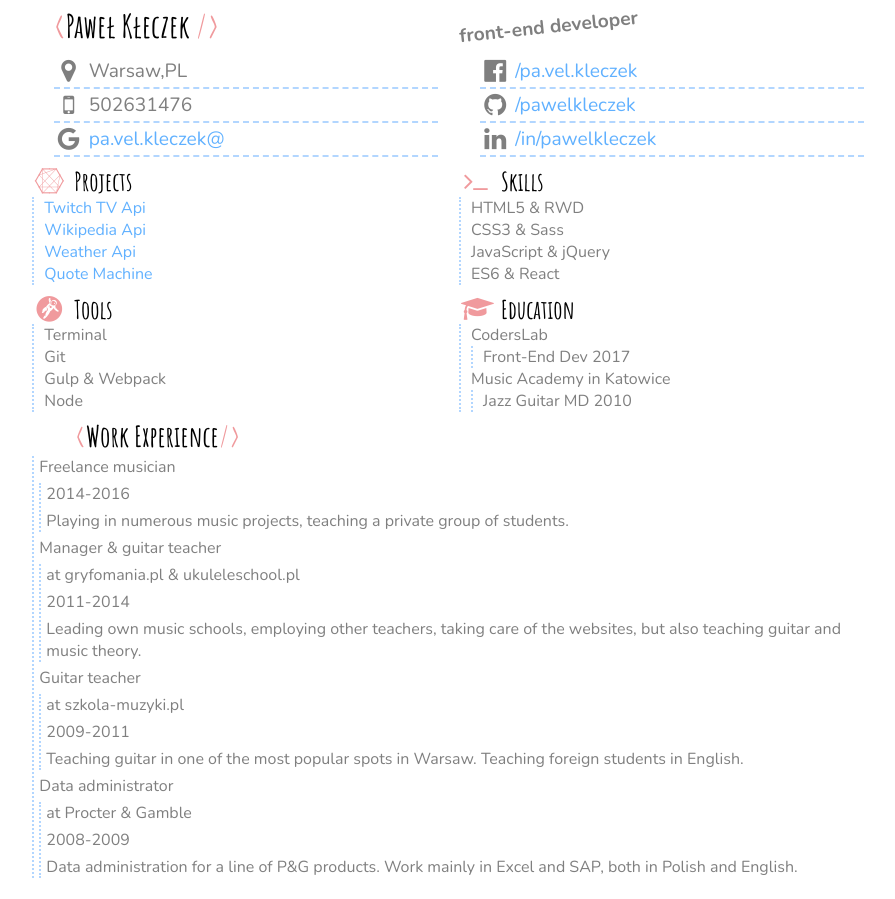
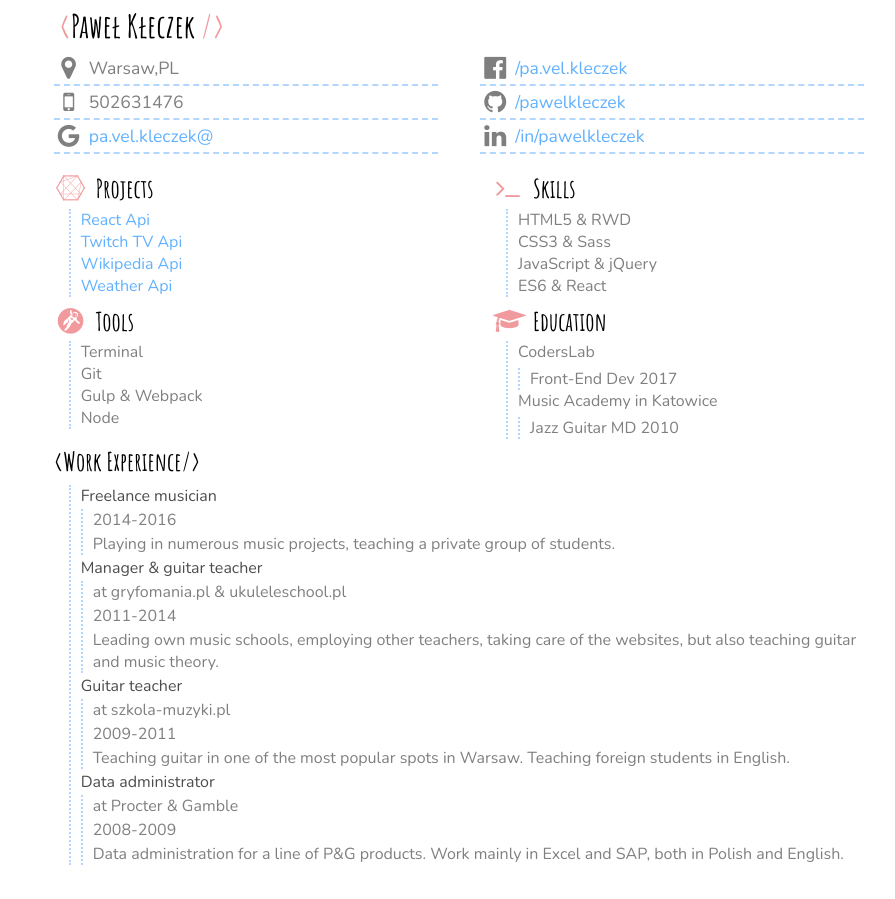
Before and after one commit to pawelkleczek/grid_testing, a website: page index.html in a window 1280 px wide. Shown: the whole page, without its empty margins (181-1076 px from the left). Drawn offline with nearby package versions, Linux system fonts and the light colour scheme.

Commit message:
Corrected few issues with print option not working as wanted. Also made few visual changes, hope for better. Added React Api to projects

```diff
--- a/index.html
+++ b/index.html
@@ -16,11 +16,8 @@
             <div class='row'>
                 <div class='col-2 col-pr-1'>
                 </div>
-                <div class='col-4 col-pr-10'>
+                <div class='col-10 col-pr-11'>
                     <h1 class='logo'><span class='logo__element'>&lt;</span class='logo__text'>Paweł Kłeczek <span class='logo__element'>/&gt;</span></h1>
-                </div>
-                <div class='col-6'>
-                    <h2 class='element_conditional'>front-end developer</h2>
                 </div>
             </div>
         </header>
@@ -55,22 +52,26 @@
                     </div>
                 </div>
             </div>
-            <div class='row infos'>
+            <div class='row'>
+				<div class="infos">
                 <div class='col-2 col-pr-1'>
                 </div>
-                <div class='col-4 col-pr-5 info-box'>
+                <div class='col-4 col-pr-5'>
+					<div class=" info-box">
                         <div class='info-box__header'>
                             <i class='fa fa-connectdevelop info-box__icon' aria-hidden='true'></i>
                             <h2 class='info-box__text'>Projects</h2>
                         </div>
                         <ul class='info-box__list'>
+							<li class='info-box__item'><a class='info-box__link' href='https://pawelkleczek.github.io/reactApi/#/' target='_blank'>React Api</a></li>
                             <li class='info-box__item'><a class='info-box__link' href='https://codepen.io/pawelkleczek/full/oZvzGL/' target='_blank'>Twitch TV Api</a> </li>
                             <li class='info-box__item'><a class='info-box__link' href='https://codepen.io/pawelkleczek/full/XpLZOq/' target='_blank'>Wikipedia Api</a></li>
                             <li class='info-box__item'><a class='info-box__link' href='https://codepen.io/pawelkleczek/full/WGPRGw/' target='_blank'>Weather Api</a></li>
-                            <li class='info-box__item'><a class='info-box__link' href='https://codepen.io/pawelkleczek/full/bwjRmz/' target='_blank'>Quote Machine</a></li>
                         </ul>
                 </div>
-                <div class='col-6 col-pr-6 info-box'>
+				</div>
+                <div class='col-6 col-pr-6'>
+					<div class='info-box'>
                         <div class='info-box__header'>
                             <i class='fa fa-terminal info-box__icon' aria-hidden='true'></i>
                             <h2 class='info-box__text'>Skills</h2>
@@ -81,12 +82,15 @@
                             <li class='info-box__item'>JavaScript &amp; jQuery</li>
 							<li class='info-box__item'>ES6 &amp; React</li>
                         </ul>
+					</div>
+
                 </div>
 			</div>
 			<div class='row infos'>
                 <div class='col-2 col-pr-1'>
                 </div>
-                <div class='col-4 col-pr-5 info-box'>
+                <div class='col-4 col-pr-5'>
+					<div class='info-box'>
                         <div class='info-box__header'>
                             <i class='fa fa-grav info-box__icon' aria-hidden='true'></i>
                             <h2 class='info-box__text'>Tools</h2>
@@ -97,8 +101,10 @@
                             <li class='info-box__item'>Gulp &amp; Webpack</li>
 							<li class='info-box__item'>Node</li>
                         </ul>
+					</div>
                 </div>
-                <div class='col-6 col-pr-6 info-box'>
+                <div class='col-6 col-pr-6'>
+					<div class='info-box'>
                         <div class='info-box__header'>
                             <i class='fa fa-graduation-cap info-box__icon' aria-hidden='true'></i>
                             <h2 class='info-box__text'>Education</h2>
@@ -115,20 +121,23 @@
                                 </ul>
                             </li>
                         </ul>
+					</div>
                 </div>
             </div>
+		</div>
         </main>
         <footer class='footer'>
             <div class='row'>
                 <div class='col-2 col-pr-1'>
                 </div>
                 <div class='col-8 col-pr-10'>
-                    <h2 class='logo'><span class='logo__element'>&lt;</span class='logo__text'>Work Experience<span class='logo__element'>/&gt;</span></h2>
+                    <h2 class='logo'>&lt;Work Experience/&gt;</h2>
                 </div>
             </div>
             <div class='row'>
                 <div class='col-2 col-pr-1'></div>
-                <div class='col-8  col-pr-10 experience'>
+                <div class='col-8  col-pr-10'>
+					<div class="experience">
                     <ul class='list'>
                         <li class='list__item'>Freelance musician
                             <ul class='list'>
@@ -161,6 +170,7 @@
                             </ul>
                         </li>
                     </ul>
+					</div>
                 </div>
             </div>
 			<div class='row'>
--- a/scss/content-flow/_footer.scss
+++ b/scss/content-flow/_footer.scss
@@ -2,7 +2,18 @@
 	padding-top: 10px;
 	padding-bottom: 15px;
 	.logo {
-		font-size: 1.8rem;
+		font-size: 1.6rem;
+		margin-bottom: 5px;
+	}
+}
+.experience {
+	width: 80%;
+	margin: 5px auto;
+	@media screen and (min-width: 35rem) {
+		width: 95%;
+	}
+	@media print and (min-width: 200px) {
+		width: 95%;
 	}
 }
 
@@ -11,8 +22,25 @@
 	font-family: 'Nunito', sans-serif;
 	list-style-type: none;
 	border-left: 2px dotted $main-color;
-	 .list__item {
-		margin: 5px;
+	padding-left: 10px;
+	margin: 0 auto;
+	margin-left: 25px;
+	.list {
+		margin-left: 0;
+	}
+	@media screen and (min-width: 35rem) {
+		margin-left: 15px;
+	}
+	@media print and (min-width: 200px) {
+		margin-left: 15px;
+	}
+	.list__item {
+		margin: 2px auto;
+		color: $text-color-darker;
+
+		.list__item {
+			color: $text-color;
+		}
 	}
 }
 
@@ -25,5 +53,7 @@
 	.agreement {
 		display: block;
 		color: $text-color;
+		font-size: .8rem;
+		margin-top: 10px;
 	}
 }
--- a/scss/content-flow/_header.scss
+++ b/scss/content-flow/_header.scss
@@ -6,26 +6,16 @@
 	font-family: 'Amatic SC', cursive;
 	font-size: 2rem;
 	line-height: 1;
-	width: 90%;
+	width: 80%;
 	margin: 0 auto;
-
+	@media screen and (min-width: 35rem) {
+		width: 95%;
+	}
+	@media print and (min-width: 200px) {
+		width: 95%;
+	}
 }
 
 .logo__element {
 	color: $secondary-color;
 }
-
-.element_conditional {
-	display: none;
-}
-
-@media screen and (min-width: 35rem) {
-	.element_conditional {
-		color: $text-color;
-		display: inline-block;
-		font-family: 'Nunito', sans-serif;
-		font-size: 1.2rem;
-		line-height: 2.2rem;
-		-webkit-transform: rotate(-6deg);
-	}
-}
--- a/scss/content-flow/_main.scss
+++ b/scss/content-flow/_main.scss
@@ -4,8 +4,14 @@
 
 .contact-info {
 	border-bottom: 2px dashed $main-color;
-	width: 90%;
+	width: 80%;
 	margin: 0 auto;
+	@media screen and (min-width: 35rem) {
+		width: 90%;
+	}
+	@media print and (min-width: 200px) {
+		width: 95%;
+	}
 }
 
 .contact-info__icon {
@@ -25,7 +31,7 @@
 .contact-info__text {
 	color: $text-color;
 	font-family: 'Nunito', sans-serif;
-	font-size: 1.2rem;
+	font-size: 1.1rem;
 	font-weight: 400;
 	display: block;
 	line-height: 2rem;
@@ -37,6 +43,19 @@
 
 .infos {
 	padding-top: 10px;
+}
+
+.info-box {
+	width: 80%;
+	margin: 0 auto;
+	@media screen and (min-width: 35rem) {
+		width: 90%;
+		margin-top: 10px;
+	}
+	@media print and (min-width: 200px) {
+		width: 90%;
+		margin-top: 10px;
+	}
 }
 
 .info-box__header {
@@ -70,9 +89,19 @@
 
 .info-box__list {
 	color: $text-color;
-	width: 80%;
 	padding-left: 10px;
+	margin-top: 5px;
+	margin-left: 25px;
 	border-left: 2px dotted $main-color;
 	list-style-type: none;
 	font-family: 'Nunito', sans-serif;
+	@media screen and (min-width: 35rem) {
+		margin-left: 15px;
+	}
+	@media print and (min-width: 200px) {
+		margin-left: 15px;
+	}
 }
+.info-box__list .info-box__list {
+	margin-left: 0;
+}
--- a/scss/partials/_colors.scss
+++ b/scss/partials/_colors.scss
@@ -2,3 +2,4 @@ $main-color: #B2D6FF;
 $secondary-color: #F09A9D;
 $link-color: dodgerblue;
 $text-color: rgba(0,0,0, 0.5);
+$text-color-darker: rgba(0,0,0, 0.7);
```
Also changed, not shown: css/main.css.
